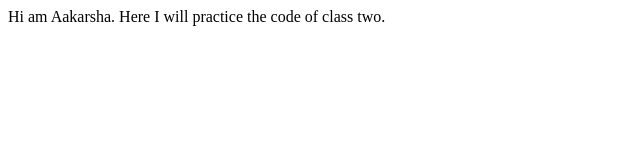
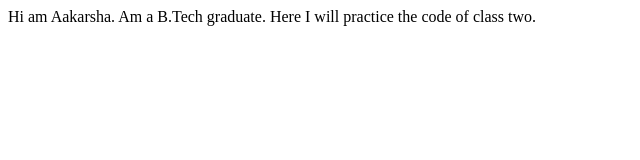
Before and after one commit to Aakarshashetty/practice, a plain HTML site: page index.html in a window 1280 px wide. Shown: the whole page, without its empty margins (0-640 px from the left). Drawn offline with Linux system fonts and the light colour scheme.

Commit message:
updated my details

```diff
--- a/index.html
+++ b/index.html
@@ -8,6 +8,7 @@
 </head>
 <body>
     Hi am Aakarsha.
+    Am a B.Tech graduate.
     Here I will practice the code of class two.
 </body>
 </html>
```
